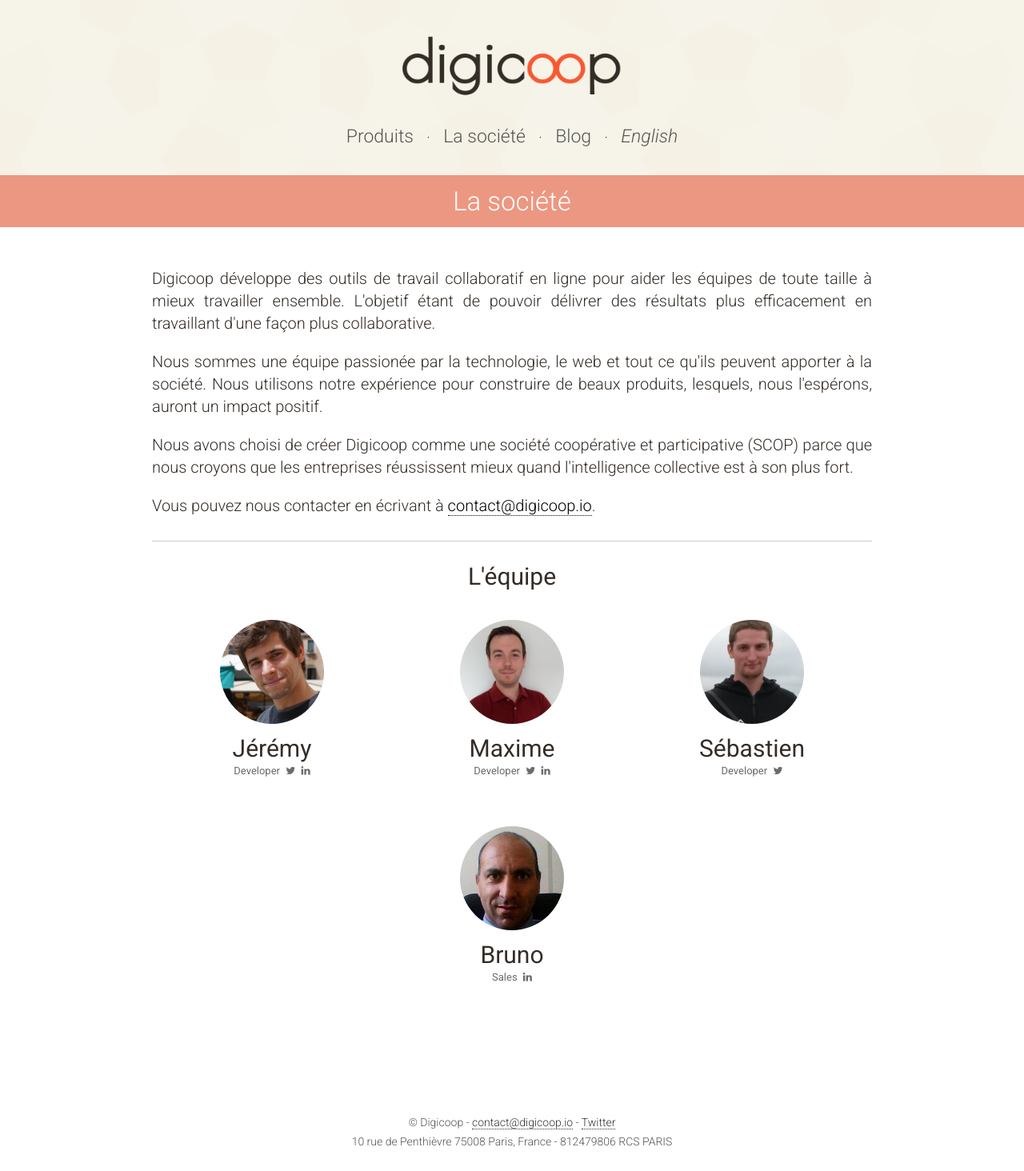
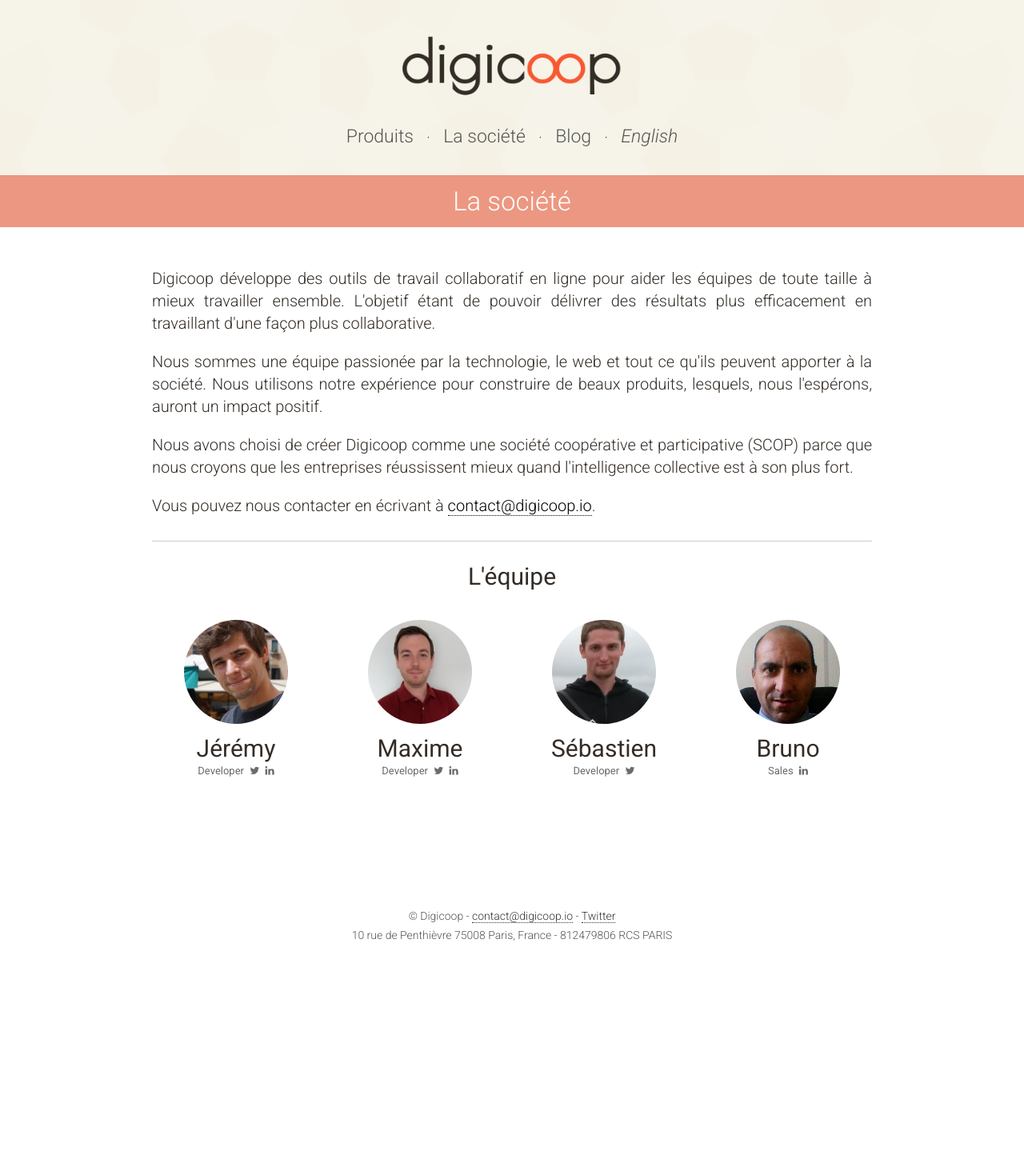
Before and after one commit to digicoop/digicoop.github.io, a Jekyll site: the page built from societe.html, in a window 1280 px wide. Shown: the whole page at 80% size. Built offline with Jekyll 4.4.1, drawn with Linux system fonts in a browser that asks for light colours; nearby versions of some CDN libraries; after the commit the page ends 1206 px from its top, so only the background shows below that.

Commit message:
Update layout.css

```diff
--- a/assets/css/layout.css
+++ b/assets/css/layout.css
@@ -167,13 +167,11 @@
     display: flex;
     justify-content: center;
     align-items: center;
-    flex-wrap: wrap;
 }
     #team li {
         display: inline-block;
-        width: 300px;
         text-align: center;
-        flex: 0 0 300px;
+        flex: 0 0 230px;
         margin-bottom: 50px;
     }
         #team li .avatar {
```
